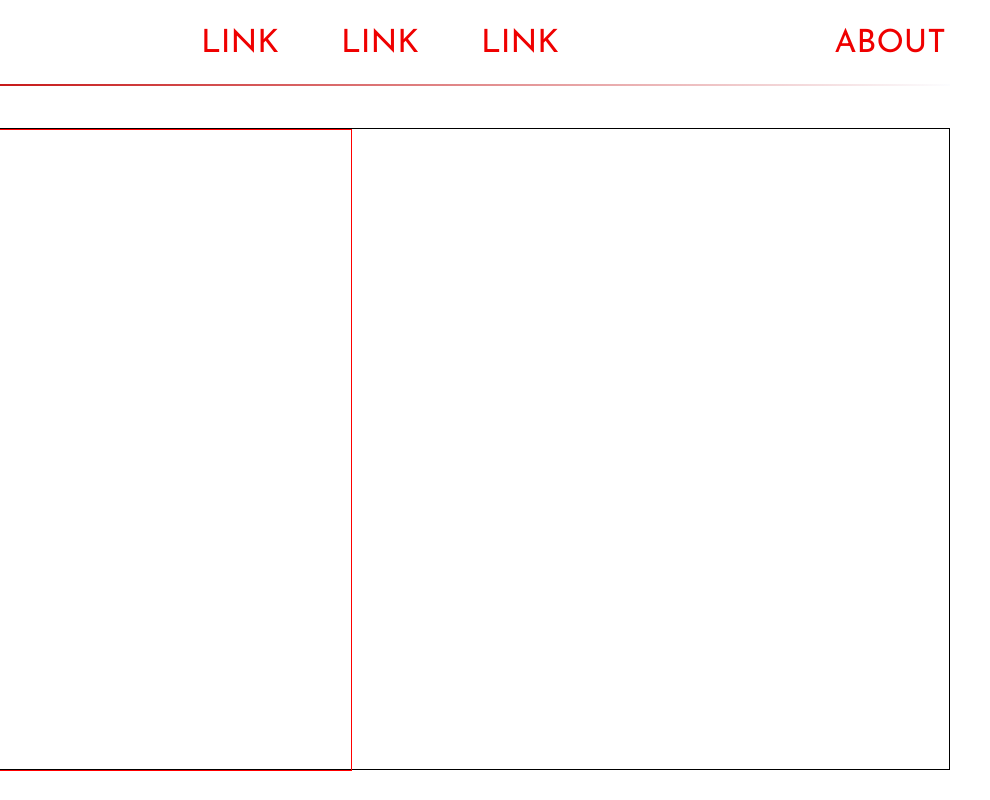
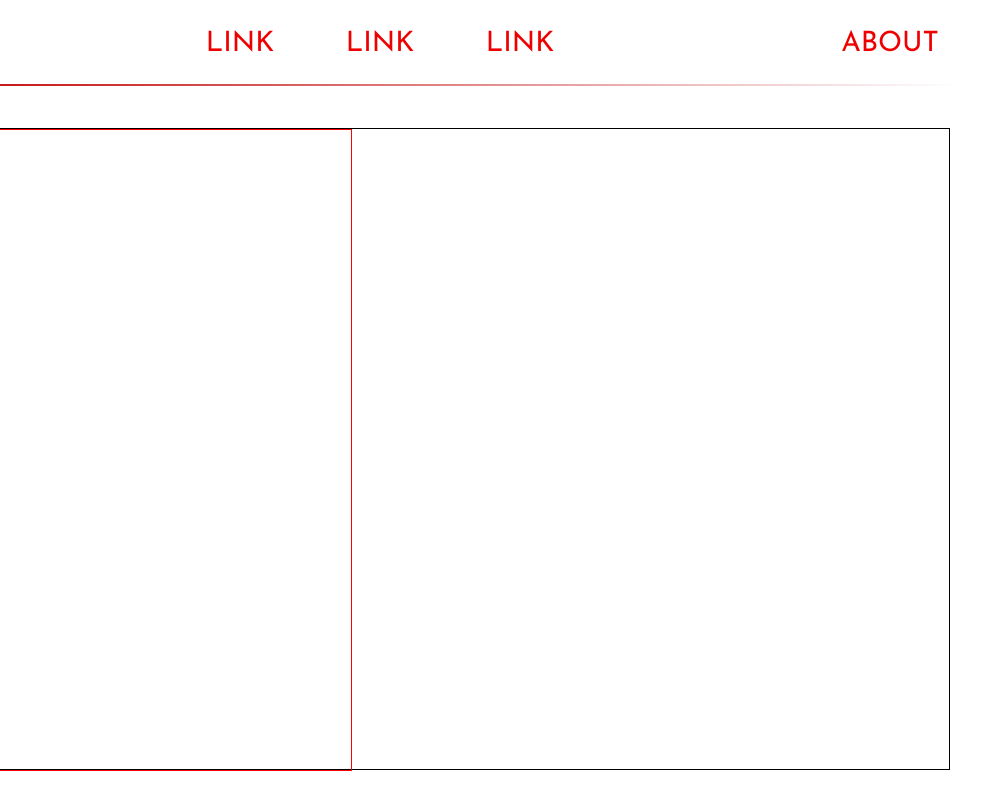
Before and after one commit to trpls1x/trpls1x.github.io, a plain HTML site: page main.html in a window 1280 px wide. Shown: the full height of the page, 290-1280 px from the left. Drawn offline with Linux system fonts and the light colour scheme.

Commit message:
Update style.css

```diff
--- a/css/style.css
+++ b/css/style.css
@@ -11,7 +11,7 @@
 	font-family: 'Josefin Sans', sans-serif;
 	font-weight: 500;
 	text-decoration: none;
-	font-size: 200%;
+	font-size: 3.5vh;
 	color: #EF0000;
 
 	display: inline-block;
```
